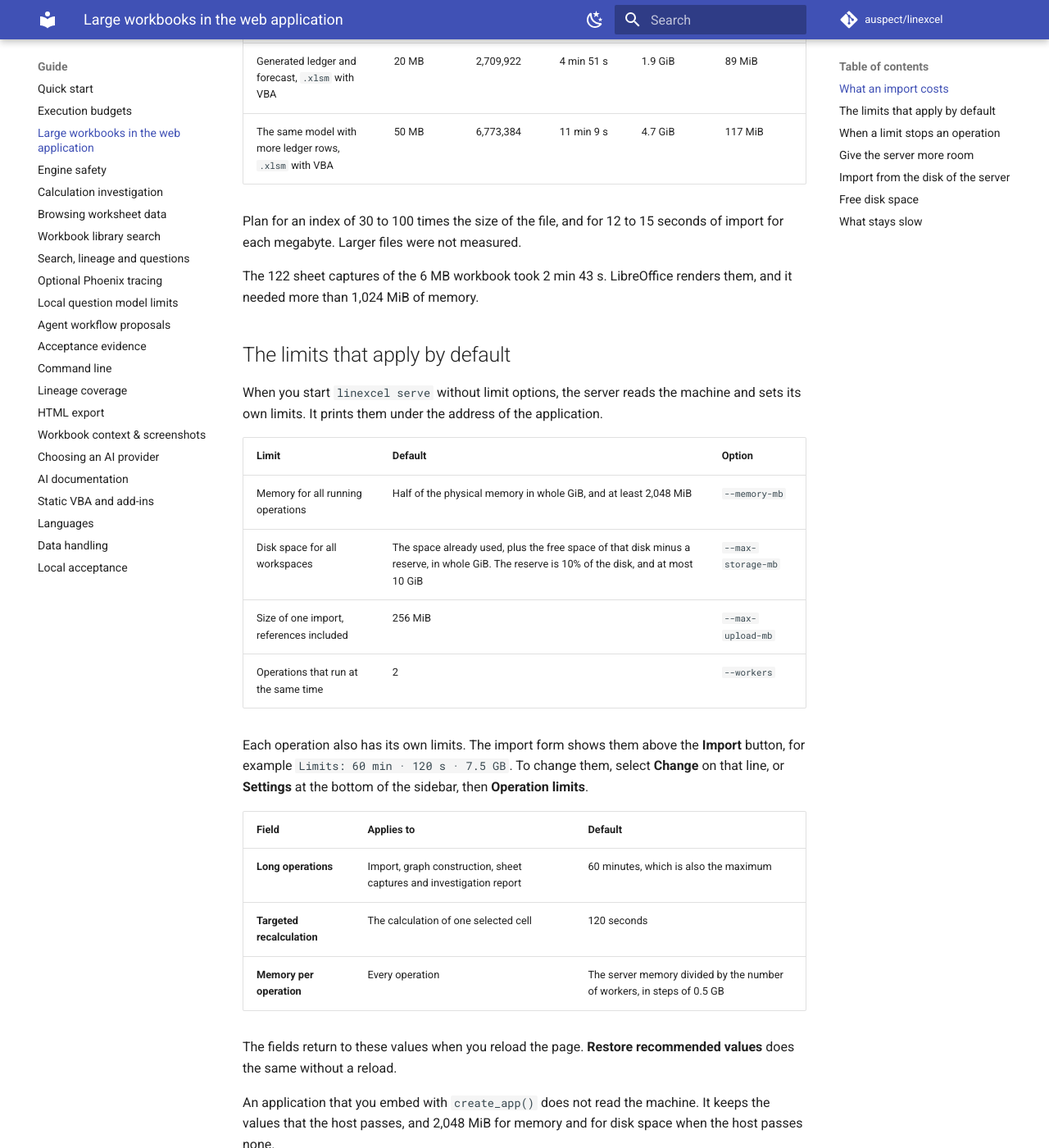
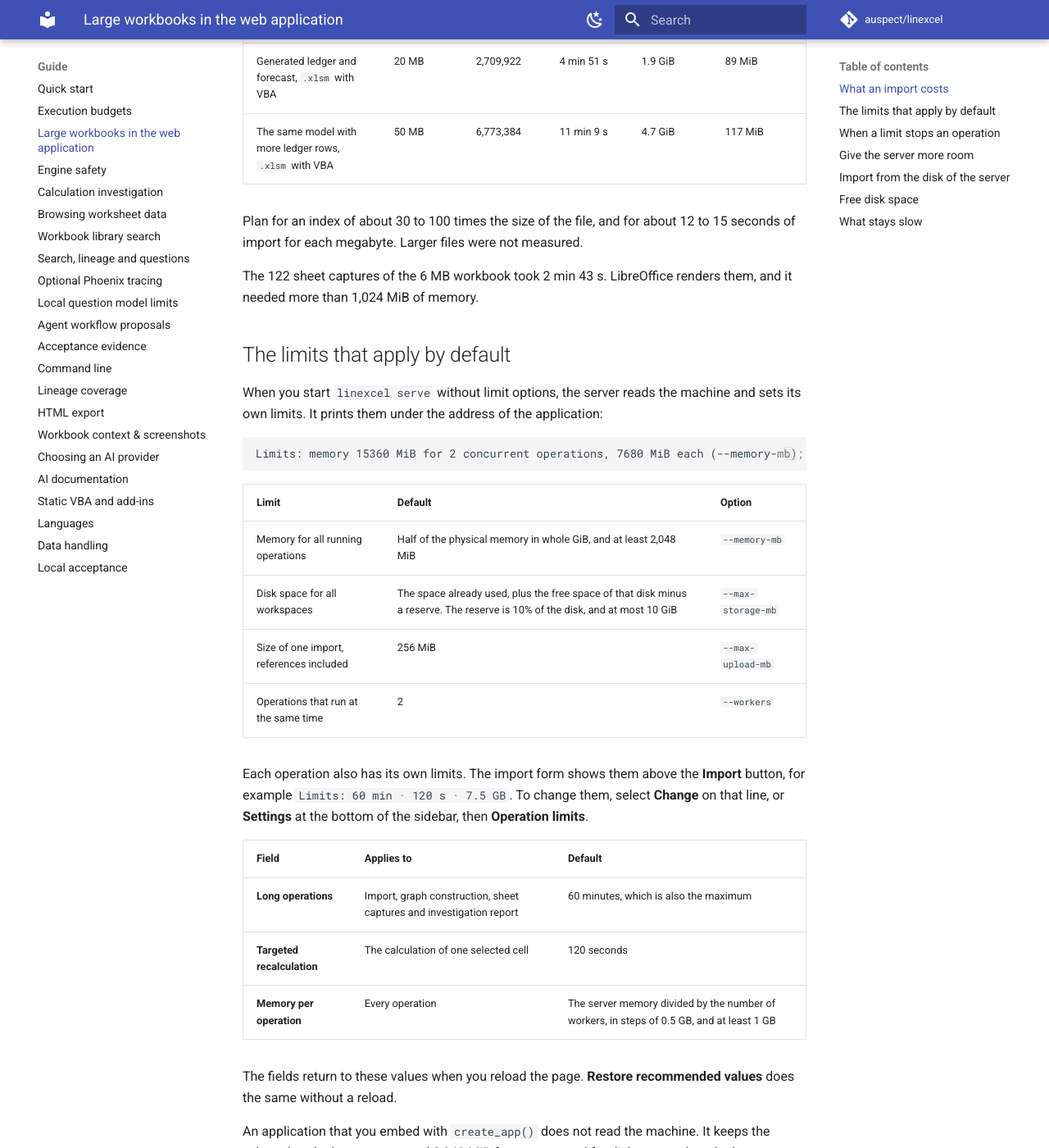
Before and after one commit to auspect/linexcel, an MkDocs documentation site: the page built from docs/guide/large-workbooks.md, in a window 1280 px wide and 1400 px high, scrolled down 605 px. Shown: the whole window at 82% size. Built offline with MkDocs 1.6.1 and Material for MkDocs 9.7.7, drawn with Linux system fonts in a browser that asks for light colours; comment, search, counter and statistics services are not loaded; some of the changed text lies outside the part shown.

Commit message:
Quote the startup line in the guide and state the 60-minute ceiling
The guide now shows the line serve prints, says that an operation cannot run
longer than 60 minutes and what that means for an import, gives the minimum
of the memory per operation, and marks its two rules of thumb as approximate.
The disk default is no longer described as whole GiB. The changelog names the
backup, restore and data view refusals and the capture error style.

Co-Authored-By: Claude Fable 5.2 <noreply@anthropic.com>

````diff
--- a/docs/guide/large-workbooks.md
+++ b/docs/guide/large-workbooks.md
@@ -20,8 +20,9 @@ cost disk space.
 | Generated ledger and forecast, `.xlsm` with VBA | 20 MB | 2,709,922 | 4 min 51 s | 1.9 GiB | 89 MiB |
 | The same model with more ledger rows, `.xlsm` with VBA | 50 MB | 6,773,384 | 11 min 9 s | 4.7 GiB | 117 MiB |
 
-Plan for an index of 30 to 100 times the size of the file, and for 12 to
-15 seconds of import for each megabyte. Larger files were not measured.
+Plan for an index of about 30 to 100 times the size of the file, and for
+about 12 to 15 seconds of import for each megabyte. Larger files were not
+measured.
 
 The 122 sheet captures of the 6 MB workbook took 2 min 43 s. LibreOffice
 renders them, and it needed more than 1,024 MiB of memory.
@@ -30,12 +31,16 @@ renders them, and it needed more than 1,024 MiB of memory.
 
 When you start `linexcel serve` without limit options, the server reads the
 machine and sets its own limits. It prints them under the address of the
-application.
+application:
+
+```text
+Limits: memory 15360 MiB for 2 concurrent operations, 7680 MiB each (--memory-mb); storage 153333 MiB, 0 MiB used (--max-storage-mb); 3600 s per import, graph, capture or report, 120 s per targeted recalculation.
+```
 
 | Limit | Default | Option |
 | --- | --- | --- |
 | Memory for all running operations | Half of the physical memory in whole GiB, and at least 2,048 MiB | `--memory-mb` |
-| Disk space for all workspaces | The space already used, plus the free space of that disk minus a reserve, in whole GiB. The reserve is 10% of the disk, and at most 10 GiB | `--max-storage-mb` |
+| Disk space for all workspaces | The space already used, plus the free space of that disk minus a reserve. The reserve is 10% of the disk, and at most 10 GiB | `--max-storage-mb` |
 | Size of one import, references included | 256 MiB | `--max-upload-mb` |
 | Operations that run at the same time | 2 | `--workers` |
 
@@ -48,7 +53,7 @@ sidebar, then **Operation limits**.
 | --- | --- | --- |
 | **Long operations** | Import, graph construction, sheet captures and investigation report | 60 minutes, which is also the maximum |
 | **Targeted recalculation** | The calculation of one selected cell | 120 seconds |
-| **Memory per operation** | Every operation | The server memory divided by the number of workers, in steps of 0.5 GB |
+| **Memory per operation** | Every operation | The server memory divided by the number of workers, in steps of 0.5 GB, and at least 1 GB |
 
 The fields return to these values when you reload the page. **Restore
 recommended values** does the same without a reload.
@@ -66,7 +71,7 @@ available.
 | Message starts with | Cause | What to do |
 | --- | --- | --- |
 | `Server storage quota reached` | The workbooks, indexes and results of all workspaces fill the disk space that the server may use | Delete workspaces that you no longer need, or restart the server with a larger `--max-storage-mb`. Then start the operation again |
-| `Time limit of … s reached` | The operation ran longer than its duration | Raise the field that the message names in **Settings**, then start the operation again |
+| `Time limit of … s reached` | The operation ran longer than its duration | Raise the field that the message names in **Settings**, then start the operation again. At 3,600 seconds the message says that this is the longest duration allowed, and no setting raises it |
 | `Memory budget of … GB (… MiB) reached` | The operation needed more memory than its budget. Sheet captures of a large workbook are the usual case | Raise **Memory per operation**. To go above the server ceiling, restart the server with a larger `--memory-mb` |
 | `Import too large` | The workbook and its references exceed the size of one import | Restart the server with a larger `--max-upload-mb` |
 
@@ -99,7 +104,12 @@ start, pass `--retention-days` with a number of days.
 ## What stays slow
 
 The import reads every cell and every formula once. It does not use several
-processors. A 50 MB workbook takes about 11 minutes on the machine above. You
+processors. An import that needs more than 60 minutes cannot complete, because
+60 minutes is the longest duration of an operation. If the rates above hold
+for larger files, that is a workbook of about 240 MB on that machine, and a
+smaller one on a slower machine. No file of that size was measured.
+
+A 50 MB workbook takes about 11 minutes on the machine above. You
 can open another workspace and calculate its cells during that time. You can
 also close the page. The import continues on the server, and the **Operations**
 tab shows its state when you return.
````
Also changed, not shown: CHANGELOG.md (+3 -1 lines), docs/guide/cli.md (+1 -1 lines).
